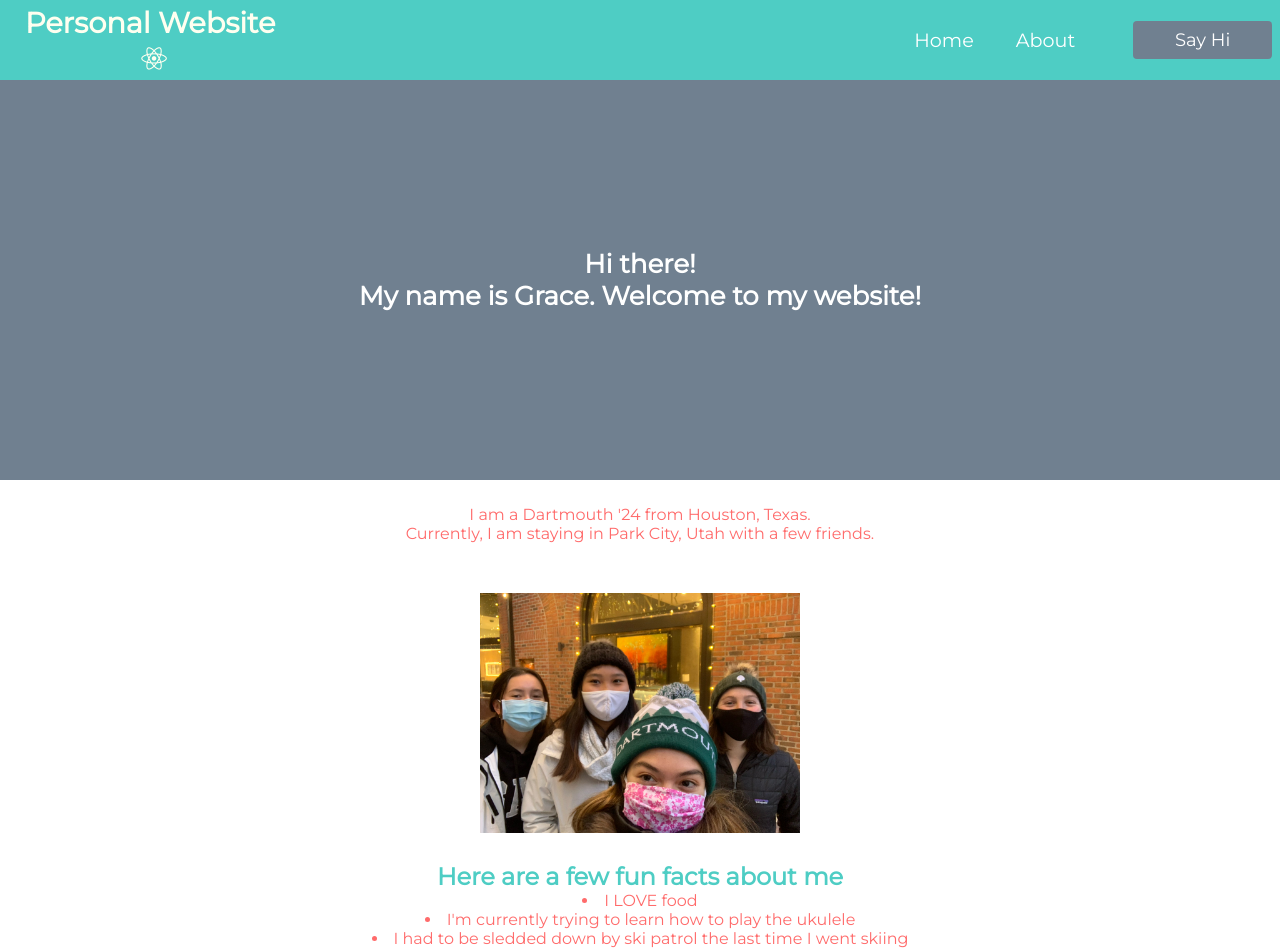
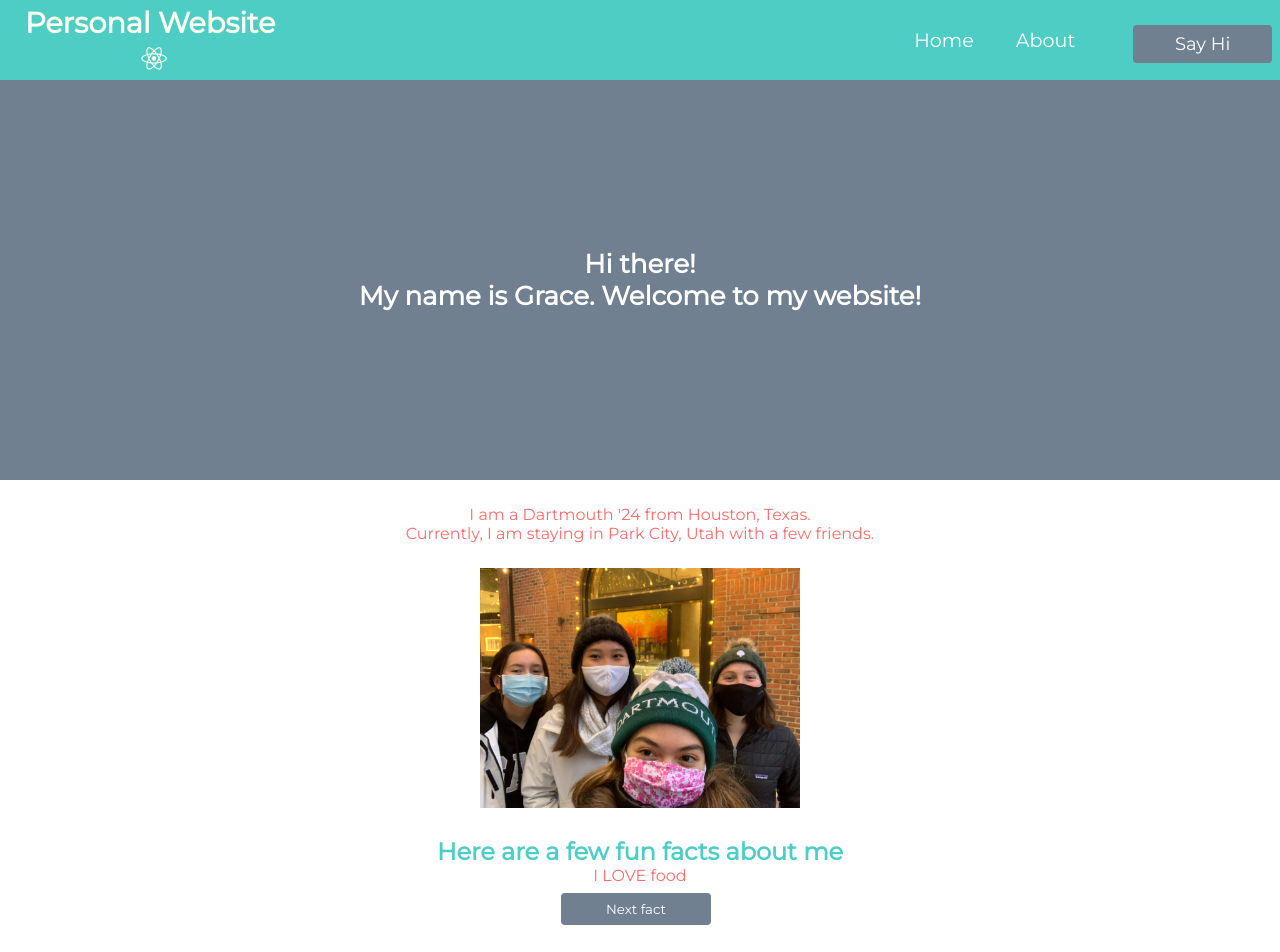
Before and after one commit to gracewanggw/personal-react-website, a React (Create React App) app in the folder website/: page / in a window 1280 px wide. Shown: the top 952 px of the page. Built offline with nearby package versions, Linux system fonts and the light colour scheme.

Commit message:
fun facts more reactive

```diff
--- a/website/src/App.css
+++ b/website/src/App.css
@@ -17,7 +17,6 @@
 
 p{
   margin-top: 25px;
-  margin-bottom: 25px;
 }
 
 ul {
@@ -72,6 +71,7 @@ h2{
 button{
   padding: 8px 20px;
   margin-right: 8px;
+  margin-top: 8px;
   border-radius: 4px;
   width: 150px;
   outline: none;
--- a/website/src/App.js
+++ b/website/src/App.js
@@ -2,16 +2,20 @@ import pic from "./PC_Group.jpg";
 import './App.css';
 import Navbar from "./components/Navbar/Navbar";
 import HelloCounter from "./components/HelloCounter.js";
+import FunFacts from "./components/FunFacts.js";
 
 
 function App() {
   const header = ["Hi there!", <br />,"My name is Grace. Welcome to my website!"];
   const about = ["I am a Dartmouth '24 from Houston, Texas.",<br />, "Currently, I am staying in Park City, Utah with a few friends."];
-  const funFacts = <ul>
-    <li>I LOVE food</li>
-    <li>I'm currently trying to learn how to play the ukulele</li>
-    <li>I had to be sledded down by ski patrol the last time I went skiing</li>
-  </ul>
+  // const funFacts = <ul>
+  //   <li>I LOVE food</li>
+  //   <li>I'm currently trying to learn how to play the ukulele</li>
+  //   <li>I had to be sledded down by ski patrol the last time I went skiing</li>
+  // </ul>
+  const funFacts = ["I LOVE food", "I'm currently trying to learn how to play the ukulele",
+   "I had to be sledded down by ski patrol the last time I went skiing"];
+
   const contact = <ul>
     <li><a href="https://www.instagram.com/grace.wangggg/">Instagram</a> </li>
     <li><a href="https://www.linkedin.com/in/gracewang809/">LinkedIn</a></li>
@@ -28,8 +32,7 @@ function App() {
         <h1 className="header1">{header}</h1>
         <p>{about}</p>
         <img className = "photo" src={pic} />
-            <h2>Here are a few fun facts about me</h2>
-            <div> {funFacts}</div>
+            <FunFacts/>
             <h2>Contact: </h2>
             <div>{contact}</div>
       </body>
--- /dev/null
+++ b/website/src/components/FunFacts.js
@@ -0,0 +1,36 @@
+import {Component} from "react"
+
+class FunFacts extends Component{
+    constructor(props){
+        super(props);
+        this.state = {idx: 0, end: 0};
+        this.funFacts = ["I LOVE food", "I'm currently trying to learn how to play the ukulele",
+        "I had to be sledded down by ski patrol the last time I went skiing"];
+        this.btnTxt = ["Next fact", "Repeat"];
+    }
+
+
+   nextFact = () => {
+       var temp = this.state.idx
+       var newIdx = (temp+1)%3;
+       this.setState({idx: newIdx});
+       if(this.state.idx === 1){
+           this.setState({end: 1});
+       }
+       else{
+           this.setState({end:0});
+       }
+   }
+
+   render(){
+    return(
+        <div>
+            <h2>Here are a few fun facts about me</h2>
+            <div> {this.funFacts[this.state.idx]}</div>
+            <button onClick={this.nextFact}>{this.btnTxt[this.state.end]}</button>
+        </div>
+    )
+}
+}
+
+export default FunFacts;
--- a/website/src/components/Navbar/Navbar.js
+++ b/website/src/components/Navbar/Navbar.js
@@ -7,9 +7,8 @@ class Navbar extends Component{
    state = {clicked: false}
 
    handleClick = () =>{
-       this.setState({clicked: !this.state.clciked})
+       this.setState({clicked: !this.state.clicked})
    }
-
 
    render(){
        return(
@@ -28,7 +27,6 @@ class Navbar extends Component{
                             </li>
                         )
                         })}
-
                </ul>
                <Button>Say Hi</Button>
            </nav>
```
Also changed, not shown: 1 other file (tests, documents, lock files or other folders).
